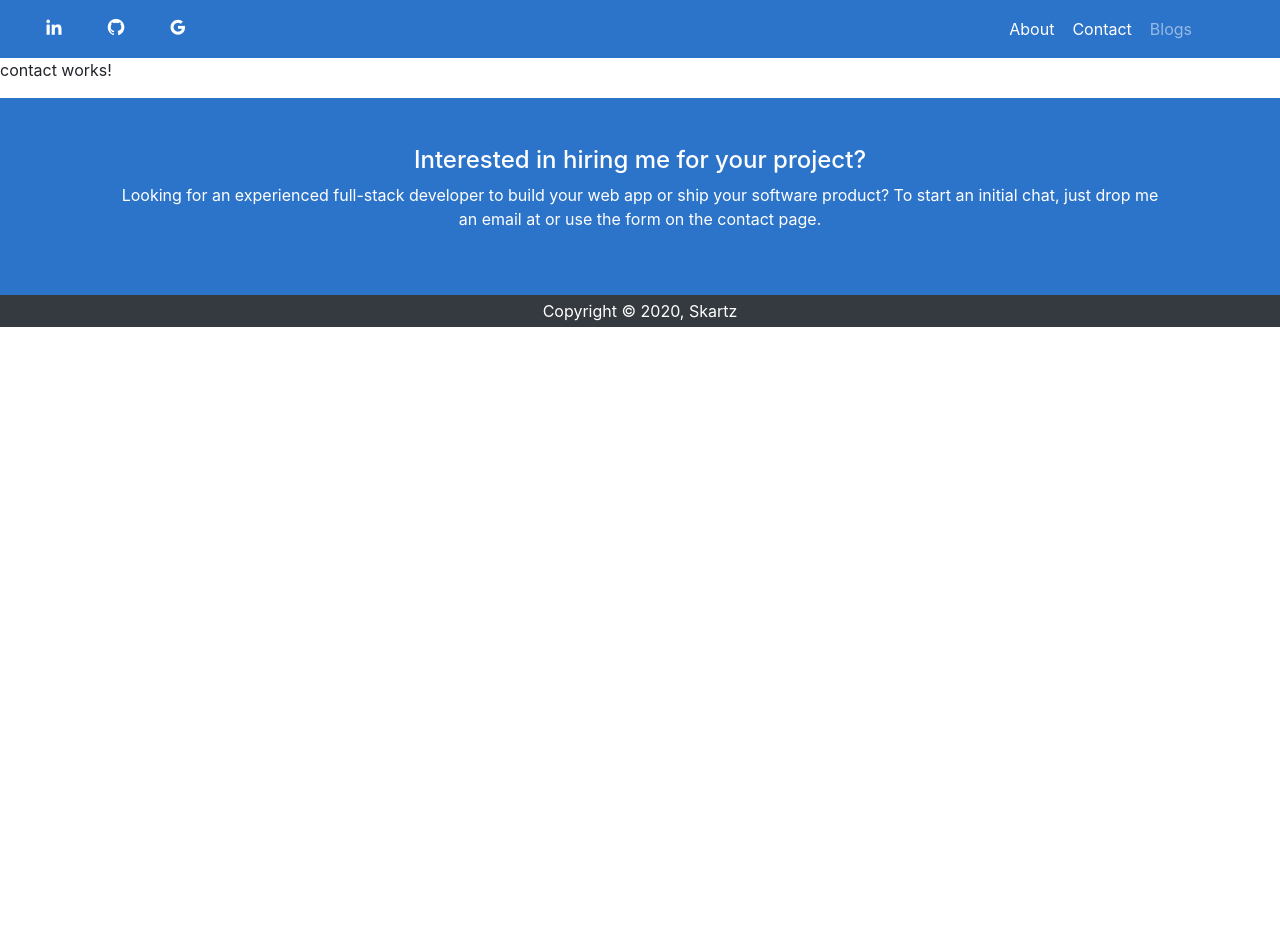
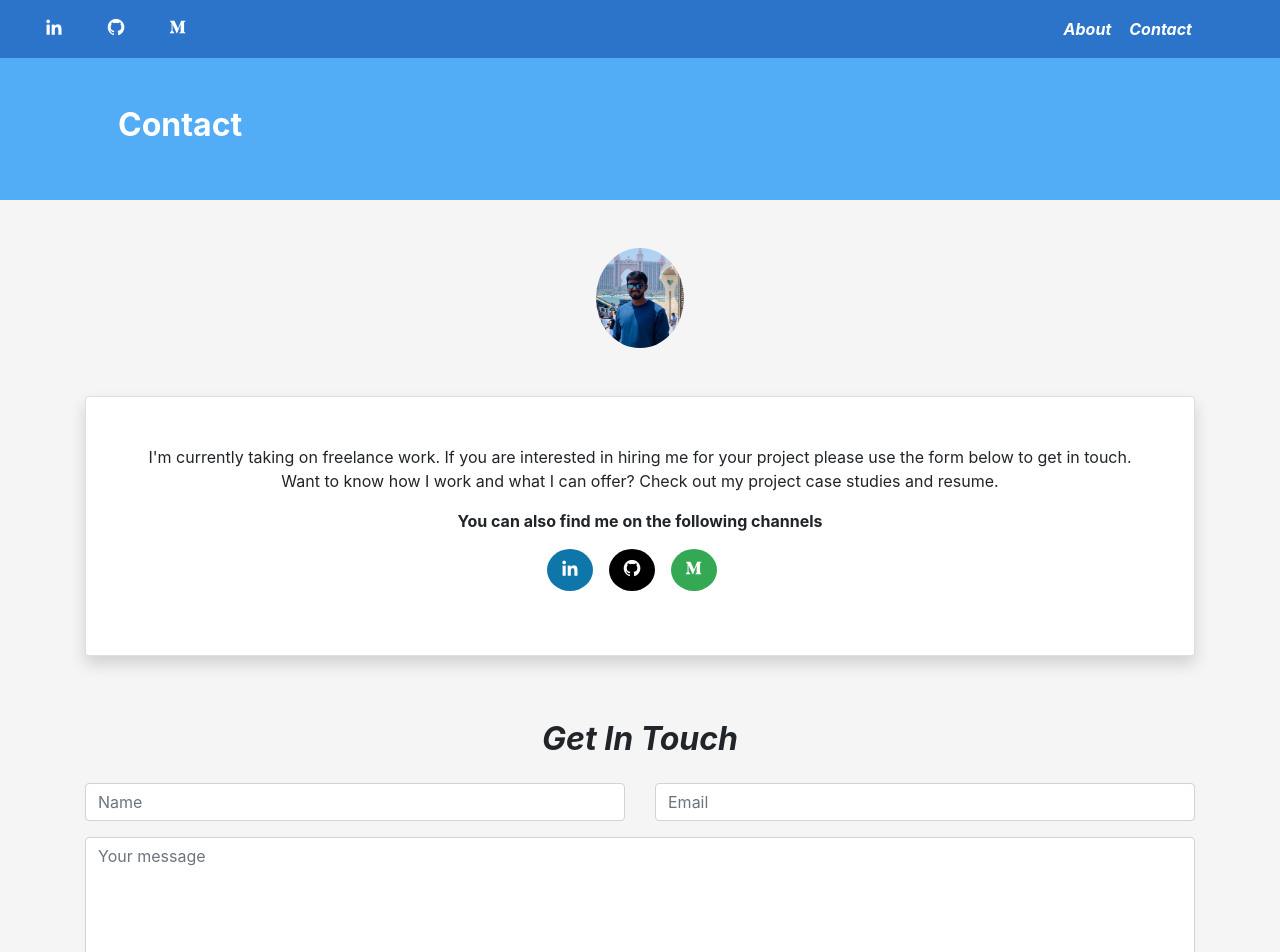
Before and after one commit to sp2728/resume, an Angular app: page /contact in a window 1280 px wide. Shown: the top 952 px of the page. Before the commit the page ends 800 px from the top, so only its background shows below. Built offline with nearby package versions, Linux system fonts and the light colour scheme.

Commit message:
Completed the contact page

```diff
--- a/src/app/app.module.ts
+++ b/src/app/app.module.ts
@@ -8,6 +8,7 @@ import { ContactComponent } from './contact/contact.component';
 import { HeaderComponent } from './header/header.component';
 import { FooterComponent } from './footer/footer.component';
 import { BrowserAnimationsModule } from '@angular/platform-browser/animations';
+import { FormsModule, ReactiveFormsModule } from '@angular/forms';
 
 @NgModule({
   declarations: [
@@ -21,6 +22,7 @@ import { BrowserAnimationsModule } from '@angular/platform-browser/animations';
     BrowserModule,
     AppRoutingModule,
     BrowserAnimationsModule,
+    ReactiveFormsModule
   ],
   providers: [],
   bootstrap: [AppComponent]
--- a/src/app/contact/contact.component.css
+++ b/src/app/contact/contact.component.css
@@ -0,0 +1,23 @@
+#section-1{
+    background-color: rgb(65, 164, 245, 0.9);
+}
+
+#section-2{
+    background-color: whitesmoke;
+}
+
+#linkedin{
+    background-color: #0E76A8;
+}
+
+#google{
+    background-color:#ea4335;
+}
+
+#github{
+    background-color:black
+}
+
+#medium{
+    background-color:#34a853;
+}
--- a/src/app/contact/contact.component.html
+++ b/src/app/contact/contact.component.html
@@ -1 +1,57 @@
-<p>contact works!</p>
+<div class="container-fluid mb-0" id="section-1">
+    <div class="container p-5">
+        <p class="h2 text-white font-weight-bolder"> Contact </p>
+    </div>
+</div>
+
+<div class="container-fluid" id="section-2">
+
+    <div class="row pt-5">
+        <div class="col text-center">
+            <img src="assets/profile.png" class="rounded-circle" height="100px">
+        </div>
+    </div>
+
+    <div class="container pt-5 pb-5 text-center">
+        <div class="card p-5 shadow">
+            <p class="text-center">
+                I'm currently taking on freelance work. If you are interested in hiring me for your project please use
+                the
+                form below to get in touch. Want to know how I work and what I can offer? Check out my project case
+                studies
+                and resume.
+            </p>
+            <p class="text-center font-weight-bold">
+                You can also find me on the following channels
+            </p>
+            <p class="text-center">
+                <a class="navbar-brand btn rounded-circle text-white" href="https://www.linkedin.com/in/saikiran1298/" target="_blank" id="linkedin"><i class='bx bxl-linkedin'></i> </a>
+                <a class="navbar-brand btn rounded-circle text-white" href="https://github.com/sp2728" target="_blank" id="github"><i class='bx bxl-github' ></i></a>
+                <a class="navbar-brand btn rounded-circle text-white" href="https://medium.com/@saikiran1298" target="_blank" id="medium"><i class='bx bxl-medium' ></i></a>
+            </p>
+        </div>
+    </div>
+
+    <div class="container pt-3 pb-5">
+        <p class="h2 font-weight-bolder pb-3 text-center font-italic"> Get In Touch </p>
+        <form [formGroup]="contactForm" (ngSubmit)="onSubmit()" >
+            <div class="row">
+                <div class="col-lg form-group">
+                    <input class="form-control" formControlName="name" type="text" placeholder="Name" required>
+                </div>
+                <div class="col-lg form-group">
+                    <input class="form-control" formControlName="email" type="text" placeholder="Email" required>
+                </div>
+            </div>
+            <div class="form-group">
+                <textarea class="form-control" formControlName="message"  placeholder="Your message" rows="10" required></textarea>
+            </div>
+            <div class="form-group">
+                <button class="btn btn-primary text-white form-control"> Submit </button>
+            </div>
+        </form>
+
+
+    </div>
+
+</div>
--- a/src/app/contact/contact.component.ts
+++ b/src/app/contact/contact.component.ts
@@ -1,4 +1,5 @@
 import { Component, OnInit } from '@angular/core';
+import { FormGroup, FormBuilder, Validators } from '@angular/forms';
 
 @Component({
   selector: 'app-contact',
@@ -7,9 +8,29 @@ import { Component, OnInit } from '@angular/core';
 })
 export class ContactComponent implements OnInit {
 
-  constructor() { }
+  contactForm:FormGroup
+  contactData:any;
+  submitted:any;
+  error: any;
+
+  constructor(private fb: FormBuilder) { }
 
   ngOnInit() {
+    this.createForm();
+  }
+
+  createForm() {
+    this.contactForm = this.fb.group({
+      name: ['', [Validators.required]],
+      email: ['', [Validators.required]],
+      message: ['', [Validators.required]],
+    })
+  }
+
+  onSubmit(){
+    this.contactData = this.contactForm.value;
+    console.log(this.contactData);
+    this.contactForm.reset();
   }
 
 }
--- a/src/app/header/header.component.html
+++ b/src/app/header/header.component.html
@@ -1,9 +1,9 @@
 <nav class="navbar navbar-expand-lg navbar-dark ">
   <div class="container-fluid">
   <div class="mr-auto">
-  <a class="navbar-brand btn" href="#"><i class='bx bxl-linkedin'></i> </a>
-  <a class="navbar-brand btn" href="#"><i class='bx bxl-github' ></i></a>
-  <a class="navbar-brand btn" href="#"><i class='bx bxl-google'></i></a>
+  <a class="navbar-brand btn" href="https://www.linkedin.com/in/saikiran1298/" target="_blank"><i class='bx bxl-linkedin'></i> </a>
+  <a class="navbar-brand btn" href="https://github.com/sp2728" target="_blank"><i class='bx bxl-github' ></i></a>
+  <a class="navbar-brand btn" href="https://medium.com/@saikiran1298" target="_blank"><i class='bx bxl-medium'></i></a>
 </div>
   <button class="navbar-toggler" type="button" data-toggle="collapse" data-target="#navbarNav" aria-controls="navbarNav" aria-expanded="false" aria-label="Toggle navigation">
     <span class="navbar-toggler-icon"></span>
@@ -11,14 +11,14 @@
   <div class="collapse navbar-collapse" id="navbarNav">
     <ul class="navbar-nav pr-5 ml-auto">
       <li class="nav-item">
-        <a class="nav-link btn" routerLink="/" routerLinkActive="active">About </a>
+        <a class="nav-link btn font-weight-bold font-italic" routerLink="/" routerLinkActive="active">About </a>
       </li>
       <li class="nav-item">
-        <a class="nav-link btn" routerLink="/contact" routerLinkActive="active">Contact</a>
+        <a class="nav-link btn font-weight-bold font-italic" routerLink="/contact" routerLinkActive="active">Contact</a>
       </li>
-      <li class="nav-item">
+      <!-- <li class="nav-item">
         <a class="nav-link btn" href="#">Blogs</a>
-      </li>
+      </li> -->
     </ul>
   </div>
 </div>
```
